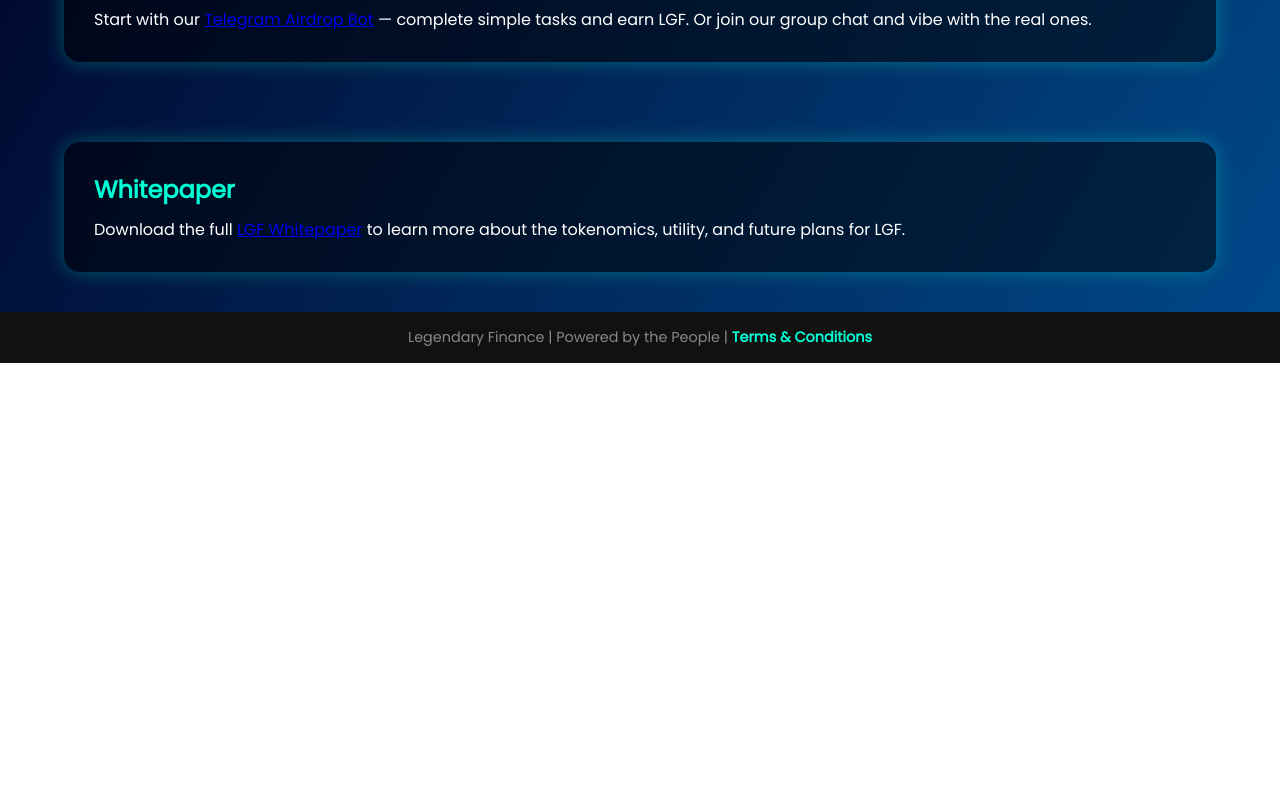
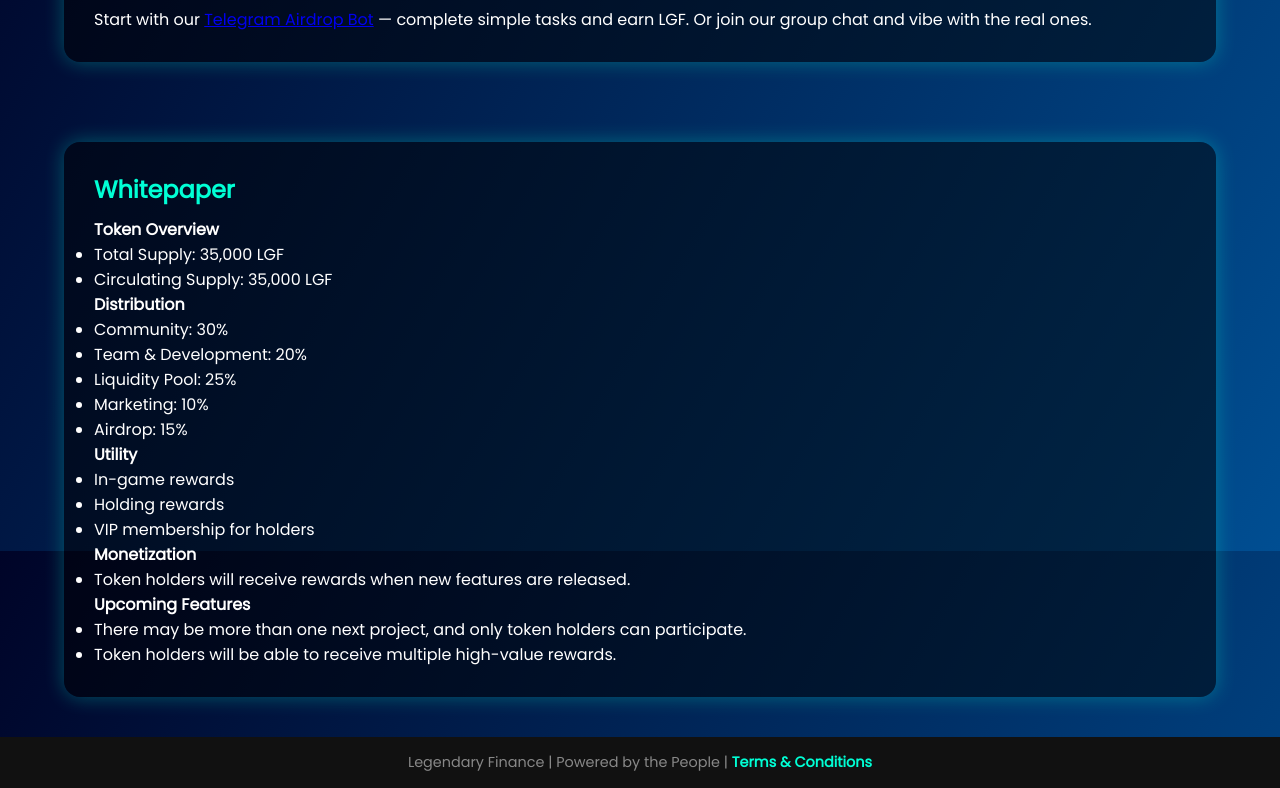
Before and after one commit to Legdndaryfinance/lgf.game, a plain HTML site: page index.html in a window 1280 px wide. Shown: the part 1849-2637 px from the top of the page. Before the commit the page ends 2212 px from the top, so only its background shows below. Drawn offline with Linux system fonts and the light colour scheme.

Commit message:
Update index.html

```diff
--- a/index.html
+++ b/index.html
@@ -242,9 +242,40 @@
     </section>
 
     <section id="whitepaper">
-      <h2>Whitepaper</h2>
-      <p>Download the full <a href="/path/to/whitepaper.pdf" target="_blank">LGF Whitepaper</a> to learn more about the tokenomics, utility, and future plans for LGF.</p>
-    </section>
+  <h2>Whitepaper</h2>
+  <p><strong>Token Overview</strong></p>
+  <ul>
+    <li>Total Supply: 35,000 LGF</li>
+    <li>Circulating Supply: 35,000 LGF</li>
+  </ul>
+
+  <p><strong>Distribution</strong></p>
+  <ul>
+    <li>Community: 30%</li>
+    <li>Team & Development: 20%</li>
+    <li>Liquidity Pool: 25%</li>
+    <li>Marketing: 10%</li>
+    <li>Airdrop: 15%</li>
+  </ul>
+
+  <p><strong>Utility</strong></p>
+  <ul>
+    <li>In-game rewards</li>
+    <li>Holding rewards</li>
+    <li>VIP membership for holders</li>
+  </ul>
+
+  <p><strong>Monetization</strong></p>
+  <ul>
+    <li>Token holders will receive rewards when new features are released.</li>
+  </ul>
+
+  <p><strong>Upcoming Features</strong></p>
+  <ul>
+    <li>There may be more than one next project, and only token holders can participate.</li>
+    <li>Token holders will be able to receive multiple high-value rewards.</li>
+  </ul>
+</section>
   </main>
 
   <footer>
```
